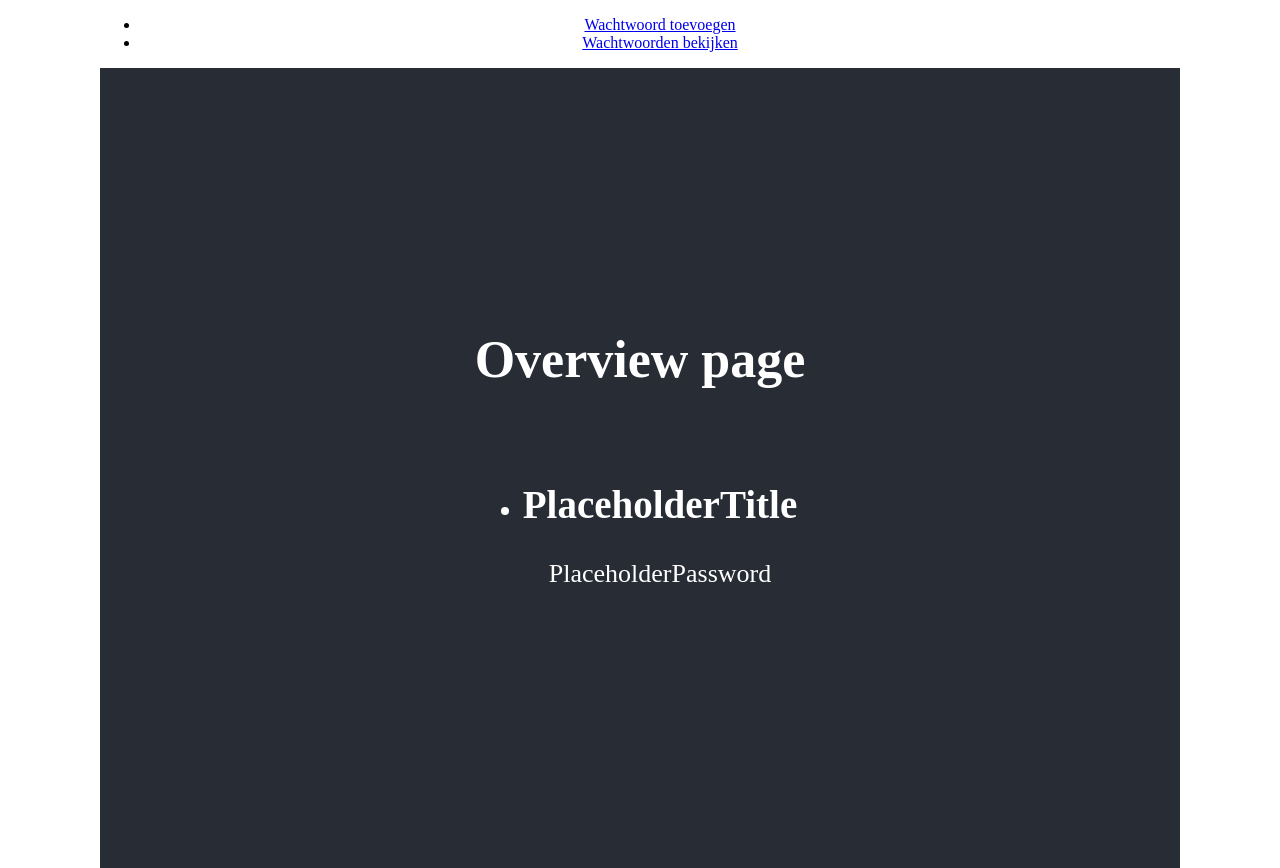
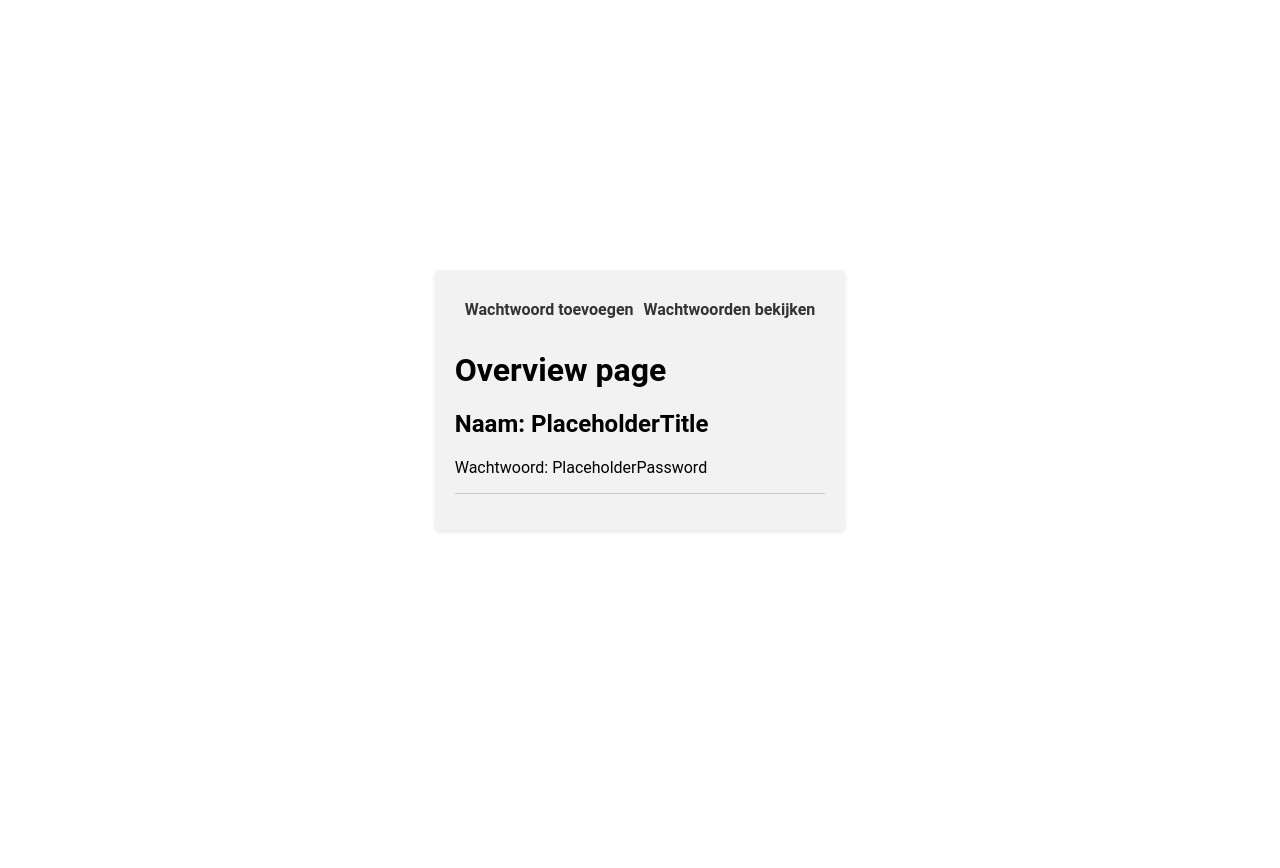
Before and after one commit to robert-hoekstra/password-manager, a React (Create React App) app in the folder password-manager/: page / in a window 1280 px wide. After the commit the page ends 800 px from the top, so only its background shows below. Built offline with nearby package versions, Linux system fonts and the light colour scheme.

Commit message:
add minimal css for prototyping

```diff
--- a/password-manager/src/components/listItem/ListItem.tsx
+++ b/password-manager/src/components/listItem/ListItem.tsx
@@ -1,4 +1,5 @@
 import React from "react";
+import "./ListItem.css";
 
 export interface ListItemProps {
 	text: string;
--- /dev/null
+++ b/password-manager/src/components/navigation/Navigation.css
@@ -0,0 +1,31 @@
+.navigation {
+	display: flex;
+	justify-content: center;
+	align-items: center;
+	padding: 10px;
+}
+
+.navigation ul {
+	list-style-type: none;
+	margin: 0;
+	padding: 0;
+}
+
+.navigation li {
+	display: inline-block;
+	margin-right: 10px;
+}
+
+.navigation li:last-child {
+	margin-right: 0;
+}
+
+.navigation a {
+	text-decoration: none;
+	color: #333;
+	font-weight: bold;
+}
+
+.navigation a:hover {
+	color: #666;
+}
--- a/password-manager/src/components/navigation/Navigation.tsx
+++ b/password-manager/src/components/navigation/Navigation.tsx
@@ -1,5 +1,6 @@
 import React from "react";
 import { Link } from "react-router-dom";
+import "./Navigation.css";
 
 export const Navigation: React.FC = () => {
 	const links = [
@@ -7,7 +8,7 @@ export const Navigation: React.FC = () => {
 		{ to: `/overview`, label: `Wachtwoorden bekijken` },
 	];
 	return (
-		<nav>
+		<nav className="navigation">
 			<ul>
 				{links.map((link, index) => (
 					<li key={link.label}>
--- a/password-manager/src/index.css
+++ b/password-manager/src/index.css
@@ -1,4 +1,17 @@
 body {
+	font-family: "Roboto", sans-serif;
+	margin: 0;
+	padding: 0;
+	display: flex; /* Add this line */
+	justify-content: center; /* Add this line */
+	align-items: center; /* Add this line */
+	height: 100vh; /* Add this line */
+}
+.app {
+	background-color: #f2f2f2;
+	padding: 20px;
+	border-radius: 5px;
+	box-shadow: 0 2px 4px rgba(0, 0, 0, 0.1);
 	max-width: 1080px;
 	margin: 0 auto;
 }
--- a/password-manager/src/index.tsx
+++ b/password-manager/src/index.tsx
@@ -30,7 +30,9 @@ const root = ReactDOM.createRoot(
 root.render(
 	<React.StrictMode>
 		<PasswordContextProvider>
-			<RouterProvider router={router} />
+			<div className="app">
+				<RouterProvider router={router} />
+			</div>
 		</PasswordContextProvider>
 	</React.StrictMode>
 );
--- a/password-manager/src/pages/overview/Overview.css
+++ b/password-manager/src/pages/overview/Overview.css
@@ -1,56 +1,15 @@
-.App {
-	text-align: center;
-}
-
-.App-logo {
-	height: 40vmin;
-	pointer-events: none;
-}
-
-@media (prefers-reduced-motion: no-preference) {
-	.App-logo {
-		animation: App-logo-spin infinite 20s linear;
-	}
-}
-
-.App-header {
-	background-color: #282c34;
-	min-height: 100vh;
-	display: flex;
-	flex-direction: column;
-	align-items: center;
-	justify-content: center;
-	font-size: calc(10px + 2vmin);
-	color: white;
-}
-
 .App-link {
 	color: #61dafb;
 }
 
 .list {
-	list-style: none;
+	list-style-type: none;
 	padding: 0;
-	margin: 0;
 }
 
-.list-item {
-	display: flex;
-	align-items: center;
-	margin-bottom: 10px;
+.list li {
+	border-bottom: solid 1px #ccc;
 }
-
-.list-item .name {
-	margin-left: 10px;
-}
-
-.list-item .color {
-	width: 20px;
-	height: 20px;
-	margin-left: 10px;
-	border-radius: 50%;
-}
-
 /* Custom classes for each list item */
 .payroll-select {
 	color: #0000ff;
@@ -67,12 +26,3 @@
 .knhb {
 	color: #e39c22;
 }
-
-@keyframes App-logo-spin {
-	from {
-		transform: rotate(0deg);
-	}
-	to {
-		transform: rotate(360deg);
-	}
-}
--- a/password-manager/src/pages/overview/Overview.tsx
+++ b/password-manager/src/pages/overview/Overview.tsx
@@ -6,12 +6,12 @@ import { PasswordContext } from "../../app-context/password-context";
 const OverviewPage: React.FC = () => {
 	const { passwords } = useContext(PasswordContext);
 	return (
-		<div className="App">
+		<div className="overview-page">
 			<Navigation />
-			<header className="App-header">
+			<header className="overview-page-header">
 				<h1>Overview page</h1>
 				{passwords.length > 0 ? (
-					<ul>
+					<ul className="list">
 						{passwords.map((password, index) => (
 							<li
 								className={
@@ -21,8 +21,8 @@ const OverviewPage: React.FC = () => {
 								}
 								key={index}
 							>
-								<h2>{password.title}</h2>
-								<p>{password.password}</p>
+								<h2>Naam: {password.title}</h2>
+								<p>Wachtwoord: {password.password}</p>
 							</li>
 						))}
 					</ul>
```
